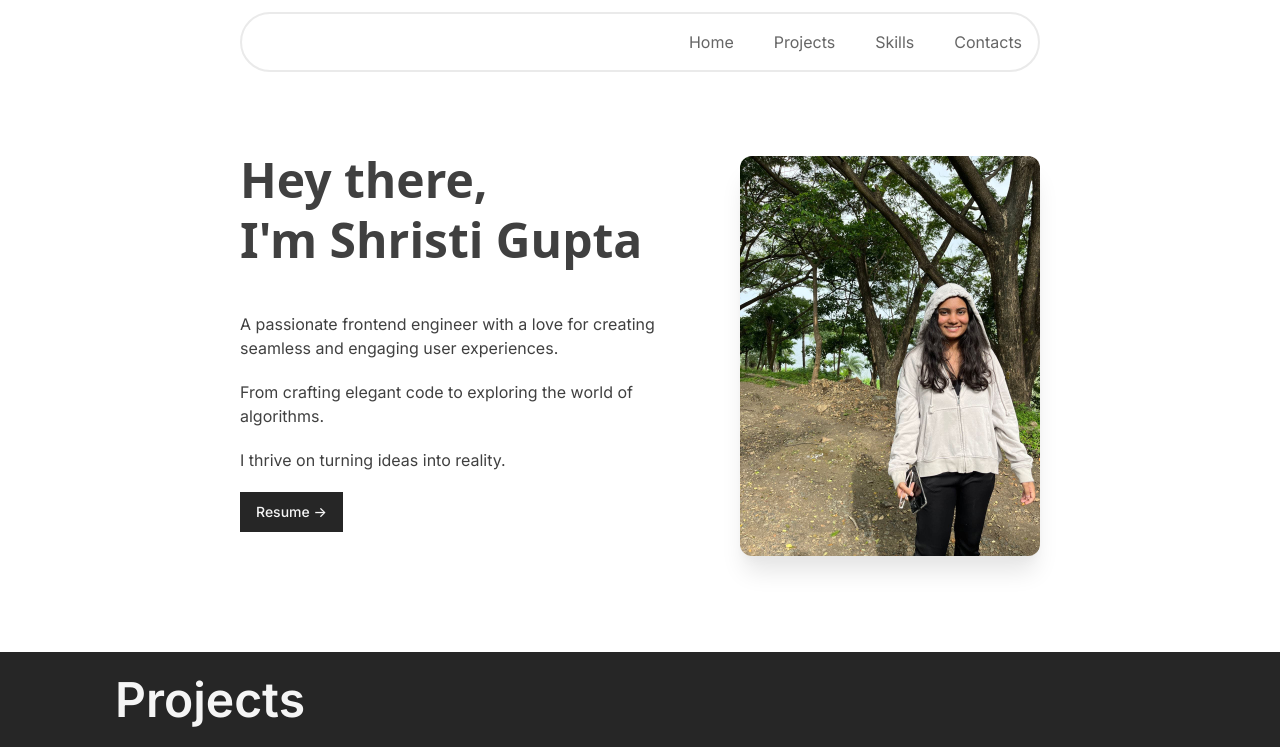
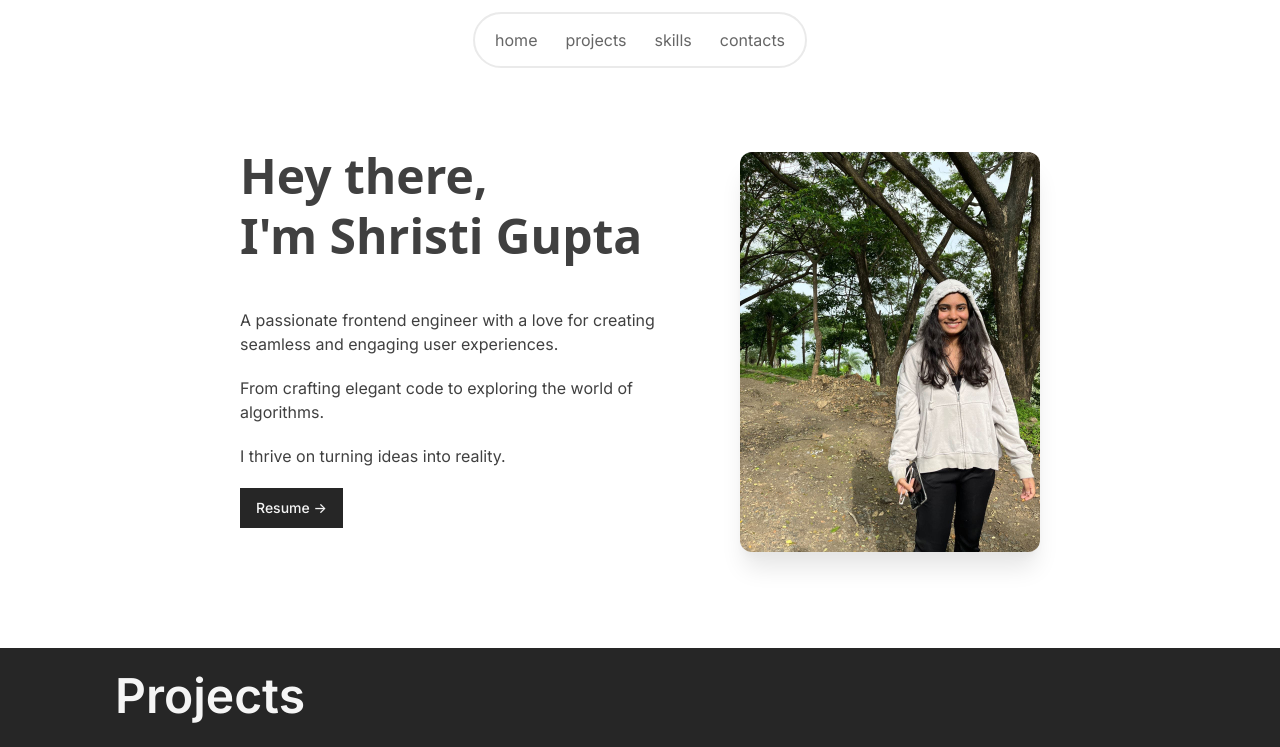
Before and after one commit to shristigupta12/Portfolio, a Next.js app: page / in a window 1280 px wide. Shown: the top 747 px of the page. Built offline with nearby package versions, Linux system fonts and the light colour scheme.

Commit message:
fix: navbar footer, add: favicon

```diff
--- a/app/layout.jsx
+++ b/app/layout.jsx
@@ -7,7 +7,7 @@ const inter = Inter({ subsets: ['latin'] })
 
 export const metadata = {
   title: 'Shristi Gupta Portfolio',
-  description: 'Generated by create next app',
+  description: 'Portfolio of Shristi Gupta',
 }
 
 export default function RootLayout({ children }) {
@@ -15,6 +15,7 @@ export default function RootLayout({ children }) {
     <html lang="en">
       <head>
             <link rel="stylesheet" href="https://cdn.jsdelivr.net/gh/devicons/devicon@v2.15.1/devicon.min.css" />
+            <link rel="shortcut icon" href="/utils/favicon.ico" />
           </head>
       <body className={cn(" grid gap-24", inter.className)}>
           <Navbar/>
--- a/components/sections/contacts/index.js
+++ b/components/sections/contacts/index.js
@@ -7,7 +7,7 @@ import { ContactData } from "@/public/data/contacts-data"
 const Contacts = () =>{
     return(
         <footer id="contacts" className="flex flex-col gap-18 bg-neutral-800 text-neutral-100 w-full p-6 overflow-x-hidden">
-            <ViewContainer className="grid gap-24">
+            <ViewContainer className="grid gap-16">
                 <div className="grid font-semibold text-4xl gap-2">
                 <h1 >Want to get in touch?</h1>
                 <Link href="mailto:shristigupta12@gmail.com">
--- a/components/sections/navbar/index.jsx
+++ b/components/sections/navbar/index.jsx
@@ -11,31 +11,43 @@ import {
   import Link from 'next/link'
 
 const Navbar = ()=>{
+    const navItems = [
+        {
+            name:"home",
+            link:"#home"
+        },
+        {
+            name:"projects",
+            link:"#projects"
+        },
+        {
+            name:"skills",
+            link:"#skills"
+        },
+        {
+            name:"contacts",
+            link:"#contacts"
+        }
+    ]
     return(
-        <ViewContainer className={cn("view-container sticky top-3")} id="nav">
-            <nav className="flex w-full rounded-full border-2 border-neutral-200 backdrop-blur-sm opacity-80 bg-white p-4 max-[500px]:px-2 max-[500px]:py-4 items-center">
-            <ul className="flex  gap-10 max-[500px]:gap-4 max-[400px]:gap-2 w-full justify-end max-[500px]:justify-center text-neutral-700 max-[400px]:hidden ">
-                <Link href="#home">
-                <li className="cursor-pointer hover:underline hover:text-neutral-900">Home</li>
-                </Link>
-                <Link href="#projects">
-                <li className="cursor-pointer hover:underline hover:text-neutral-900">Projects</li>
-                </Link>
-                <Link href="#skills">
-                <li className="cursor-pointer hover:underline hover:text-neutral-900">Skills</li>
-                </Link>
-                <Link href="#contacts">
-                <li className="cursor-pointer hover:underline hover:text-neutral-900">Contacts</li>
-                </Link>
+        <ViewContainer className={cn("view-container sticky top-3 flex justify-center")} id="nav">
+            <nav className="flex w-fit rounded-full border-2 border-neutral-200 backdrop-blur-sm opacity-80 bg-white p-2 max-[500px]:px-2 max-[500px]:py-4 items-center transition-all">
+            <ul className="flex  gap-1 max-[500px]:gap-4 max-[400px]:gap-2 w-full justify-center max-[500px]:justify-center text-neutral-700 max-[400px]:hidden ">
+                {navItems.map((item, index)=>(
+                    <Link href={item.link} key={index}>
+                    <li className="cursor-pointer hover:bg-neutral-900 hover:text-white px-3 py-1.5 rounded-full">{item.name}</li>
+                    </Link>
+                ))}
             </ul>
             <div className="flex text-neutral-700 min-[400px]:hidden justify-center">
             <DropdownMenu >
             <DropdownMenuTrigger className="cursor-pointer hover:underline hover:text-neutral-900">Menu</DropdownMenuTrigger>
             <DropdownMenuContent>
-                <DropdownMenuItem className="cursor-pointer hover:underline hover:text-neutral-900">Home</DropdownMenuItem>
-                <DropdownMenuItem className="cursor-pointer hover:underline hover:text-neutral-900">Skills</DropdownMenuItem>
-                <DropdownMenuItem className="cursor-pointer hover:underline hover:text-neutral-900">Projects</DropdownMenuItem>
-                <DropdownMenuItem className="cursor-pointer hover:underline hover:text-neutral-900">Contacts</DropdownMenuItem>
+                {navItems.map((item, index)=>(
+                    <Link href={item.link} key={index}>
+                    <DropdownMenuItem className="cursor-pointer hover:bg-neutral-900 hover:text-white px-3 py-1.5 rounded-full">{item.name}</DropdownMenuItem>
+                    </Link>
+                ))}
             </DropdownMenuContent>
             </DropdownMenu>
             </div>
```
Also changed, not shown: 1 other file (tests, documents, lock files or other folders).
